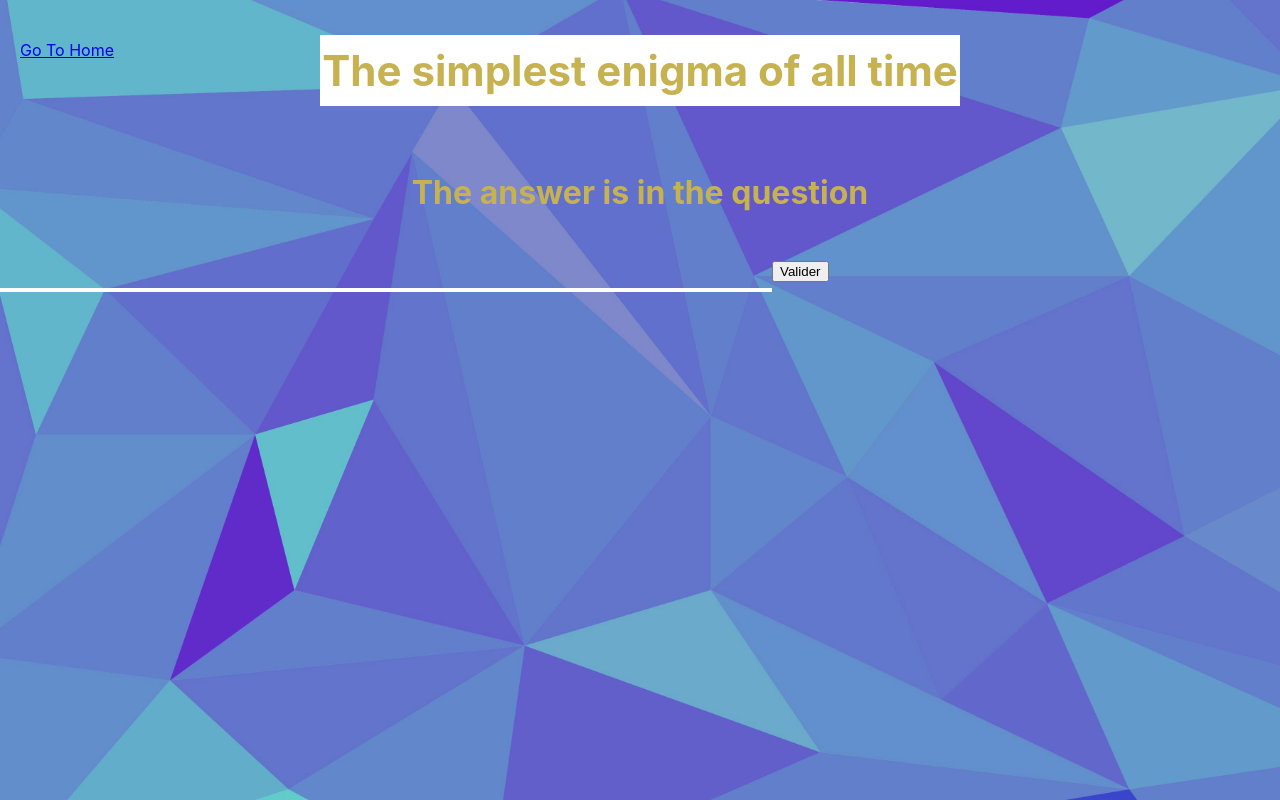
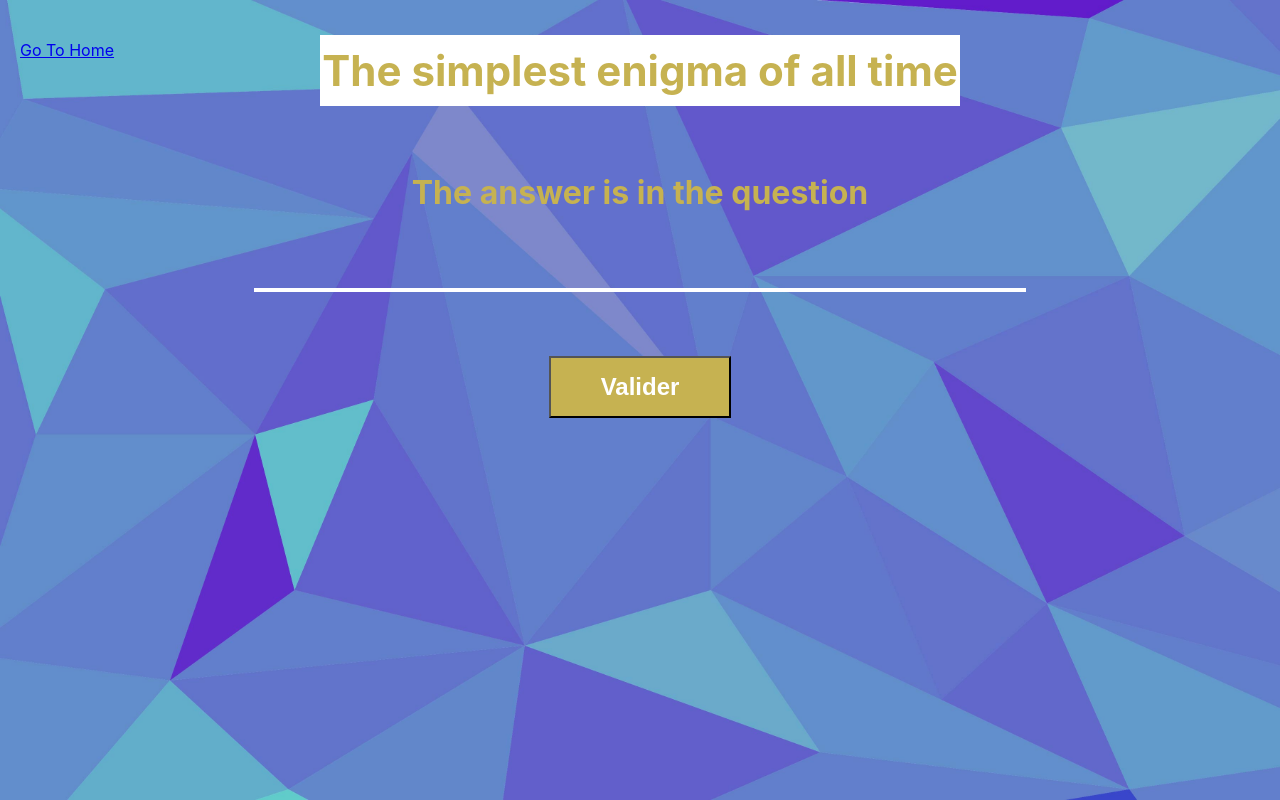
Before and after one commit to FreddyPoly/google-is-your-friend, a React (Create React App) app: page /enigmas/first-enigma in a window 1280 px wide. Built offline with nearby package versions, Linux system fonts and the light colour scheme.

Commit message:
Style layout form & button

```diff
--- a/src/pages/enigmas/First.js
+++ b/src/pages/enigmas/First.js
@@ -11,10 +11,14 @@ class First extends Component {
     };
   }
 
-  _handleSubmit = () => {
-    if (this.state.response.toLowerCase() === 'in the answer') {
+  _handleSubmit = (event) => {
+    if (this.state.response.toLowerCase() === 'in the question') {
       alert('gagné');
+
+      this.setState({ response: '' });
     }
+
+    event.preventDefault();
   }
 
   _respond = (event) => {
@@ -27,10 +31,12 @@ class First extends Component {
         <div style={styles.container}>
           <h3 style={styles.title}>The answer is in the question</h3>
 
-          <form onSubmit={this._handleSubmit}>
+          <form style={styles.form} onSubmit={this._handleSubmit}>
             <input style={styles.inputText} type="text" value={this.state.response} onChange={this._respond} />
 
-            <input type="submit" value="Valider" />
+            <div style={styles.btnContainer}>
+              <button style={styles.btnValidate} type="submit">Valider</button>
+            </div>
           </form>
         </div>
       </div>
@@ -47,6 +53,25 @@ const styles = {
     textAlign: 'center',
     fontSize: 32,
     color: '#c6b251',
+  },
+  form: {
+    display: 'flex',
+    flexDirection: 'column',
+  },
+  btnContainer: {
+    display: 'flex',
+    justifyContent: 'center',
+  },
+  btnValidate: {
+    marginTop: 64,
+    paddingTop: 15,
+    paddingBottom: 15,
+    paddingLeft: 50,
+    paddingRight: 50,
+    backgroundColor: '#c6b251',
+    fontSize: 24,
+    color: 'white',
+    fontWeight: '700',
   },
   inputText: {
     alignSelf: 'center',
```
